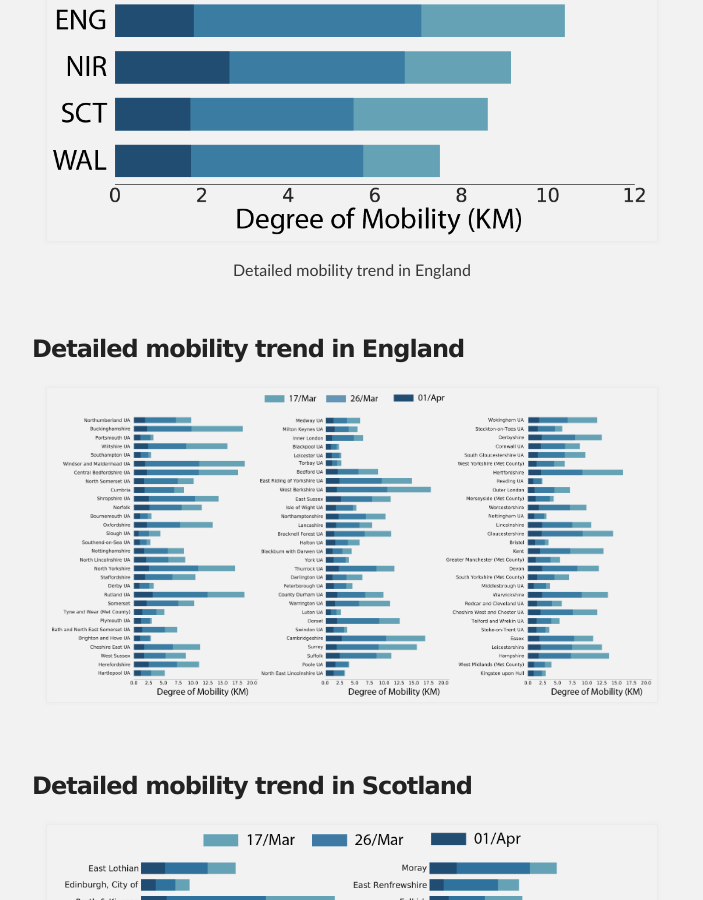
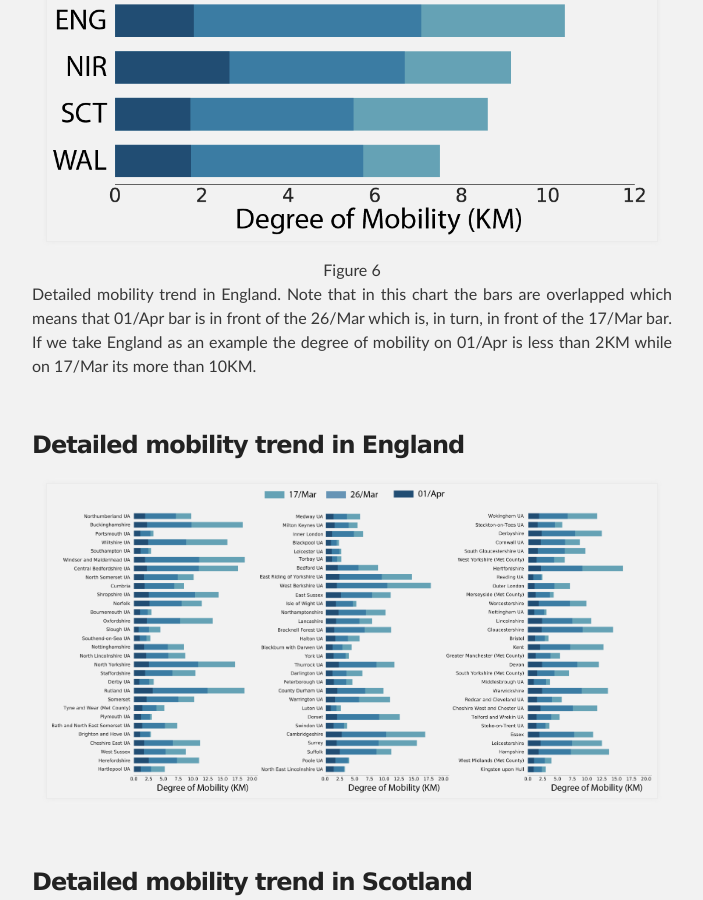
Before and after one commit to COVID19-UK-Mobility/COVID19-UK-Mobility.github.io, a Jekyll site: the page built from First-report.md, in a window 1280 px wide and 900 px high, scrolled down 11354 px. Shown: the whole window, without its empty margins (288-991 px from the left). Built offline with Jekyll 4.4.1, drawn with Linux system fonts in a browser that asks for light colours; our own code applies the rules of GitHub Pages for plain Markdown files; the repository's description, which GitHub fills in, is left out.

Commit message:
Update First-report.md
Changing the explanation of the figures because of the bars being overlapped.

```diff
--- a/First-report.md
+++ b/First-report.md
@@ -150,7 +150,7 @@ Our goal is to assess whether restriction measures are having the desired effect
 
 <figure class="image" align="center">
 <img src="plots/uk_geo_codes_before_after.png" style = "width:600px">
-<figcaption align="center"> <b>Detailed mobility trend in England</b></figcaption>
+<figcaption align="center"> <b>Figure 6</b> <div style="text-align: justify">Detailed mobility trend in England. Note that in this chart the bars are overlapped which means that 01/Apr bar is in front of the 26/Mar which is, in turn, in front of the 17/Mar bar. If we take England as an example the degree of mobility on 01/Apr is less than 2KM while on 17/Mar its more than 10KM.</div></figcaption>
 </figure>
 <br>
 
```
